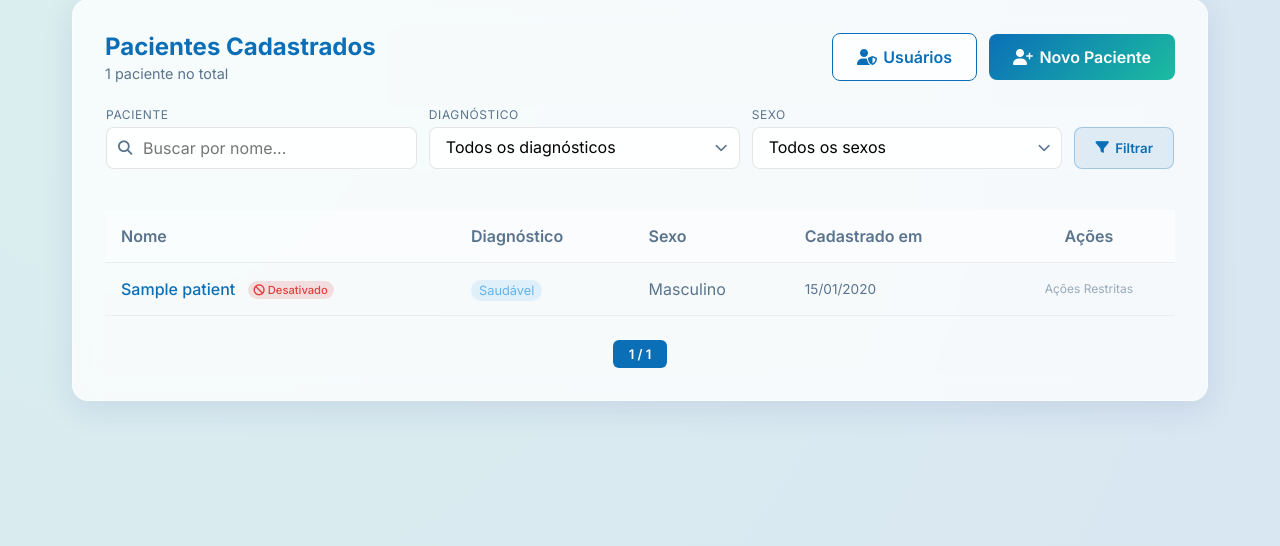
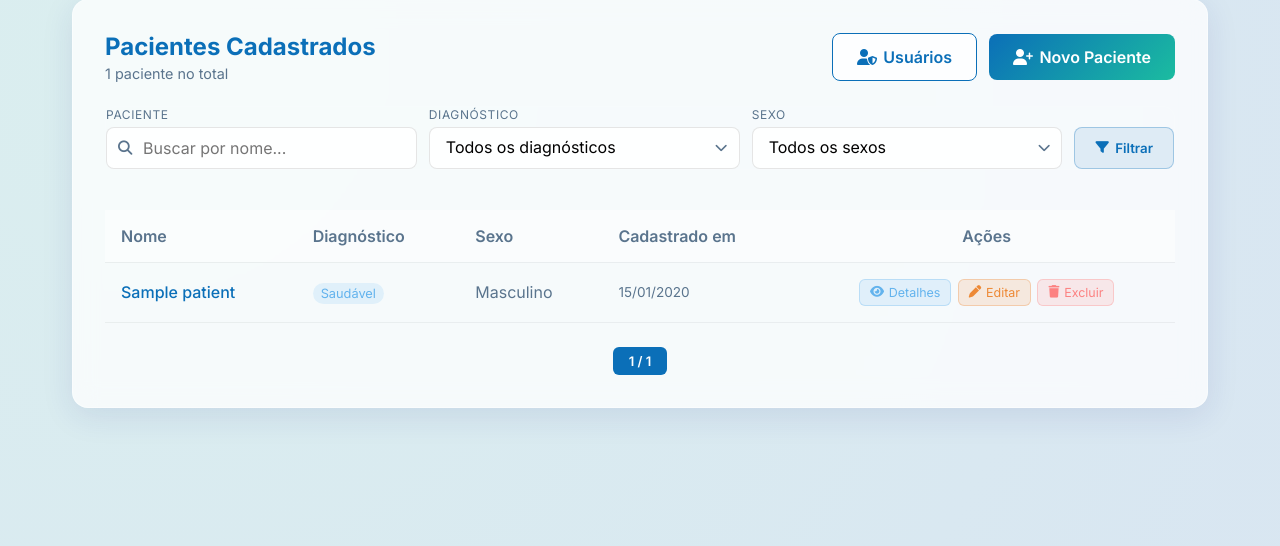
Before and after one commit to felipefontel/sistema-ela-disartria, a Django app: page / in a window 1280 px wide. Shown: the part 114-660 px from the top of the page. Run offline with Django 5.2, Linux system fonts and the light colour scheme; a user stored in the database is signed in; tables that the repository leaves empty hold one stand-in row (values such as "Sample post"); parts of the project's set-up code (start-up, migrations or seed data) failed here and were passed over.

Commit message:
fix: remover is_active dependencies de templates/views devido a crash DDL postgres azure

```diff
--- a/core/templates/core/dashboard.html
+++ b/core/templates/core/dashboard.html
@@ -95,11 +95,6 @@
                         <a href="{% url 'patient_detail' patient.pk %}" style="color: var(--primary-color); text-decoration: none; transition: opacity 0.2s;"
                            onmouseover="this.style.opacity='0.75'" onmouseout="this.style.opacity='1'">
                             {{ patient.name }}
-                            {% if not patient.is_active %}
-                            <span style="font-size: 0.70rem; padding: 2px 6px; border-radius: 12px; background: rgba(229,62,62,0.15); color: #e53e3e; margin-left: 0.5rem; vertical-align: middle;">
-                                <i class="fa-solid fa-ban"></i> Desativado
-                            </span>
-                            {% endif %}
                         </a>
                     </td>
                     <td>
@@ -111,7 +106,6 @@
                     <td style="color: var(--text-secondary); font-size: 0.85rem;">{{ patient.created_at|date:"d/m/Y" }}</td>
                     <td style="text-align: center;">
                         <div style="display: flex; gap: 0.4rem; justify-content: center; flex-wrap: wrap;">
-                            {% if patient.is_active %}
                             <a href="{% url 'patient_detail' patient.pk %}"
                                style="display: inline-flex; align-items: center; gap: 0.3rem; padding: 5px 10px; border-radius: 6px; font-size: 0.78rem; background: rgba(99,179,237,0.15); color: #63b3ed; border: 1px solid rgba(99,179,237,0.3); text-decoration: none; transition: all 0.2s;"
                                onmouseover="this.style.background='rgba(99,179,237,0.3)'" onmouseout="this.style.background='rgba(99,179,237,0.15)'">
@@ -122,17 +116,14 @@
                                onmouseover="this.style.background='rgba(237,137,54,0.3)'" onmouseout="this.style.background='rgba(237,137,54,0.15)'">
                                 <i class="fa-solid fa-pen"></i> Editar
                             </a>
-                            <form action="{% url 'patient_delete' patient.pk %}" method="POST" style="display:inline;" onsubmit="return confirm('Tem certeza que deseja desativar este paciente? Ele não aparecerá mais nas listas comuns.');">
+                            <form action="{% url 'patient_delete' patient.pk %}" method="POST" style="display:inline;" onsubmit="return confirm('Tem certeza que deseja excluir este paciente? Esta ação não pode ser desfeita e todas as gravações vinculadas serão apagadas permanentemente.');">
                                 {% csrf_token %}
                                 <button type="submit"
                                         style="display: inline-flex; align-items: center; gap: 0.3rem; padding: 5px 10px; border-radius: 6px; font-size: 0.78rem; background: rgba(252,129,129,0.15); color: #fc8181; border: 1px solid rgba(252,129,129,0.3); cursor: pointer; transition: all 0.2s;"
                                         onmouseover="this.style.background='rgba(252,129,129,0.3)'" onmouseout="this.style.background='rgba(252,129,129,0.15)'">
-                                    <i class="fa-solid fa-trash"></i> Desativar
+                                    <i class="fa-solid fa-trash"></i> Excluir
                                 </button>
                             </form>
-                            {% else %}
-                            <span style="font-size: 0.75rem; color: var(--text-secondary); opacity: 0.6;">Ações Restritas</span>
-                            {% endif %}
                         </div>
                     </td>
                 </tr>
```
